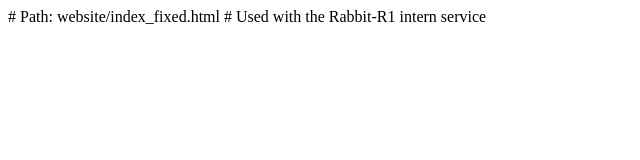
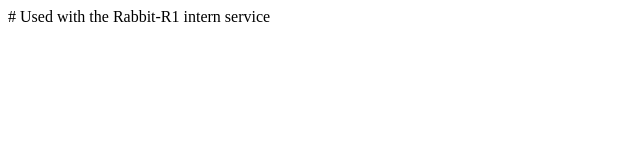
Before and after one commit to PACKATTACK93/neural-ai-website, a plain HTML site: page index.html in a window 1280 px wide. Shown: the whole page, without its empty margins (0-640 px from the left). Drawn offline with Linux system fonts and the light colour scheme.

Commit message:
got rid of path name

```diff
--- a/index.html
+++ b/index.html
@@ -19,7 +19,6 @@
   </body>
   </html>
 
-  # Path: website/index_fixed.html
   # Used with the Rabbit-R1 intern service
     <a href="https://lazy-sapphire-sloth.intern.rabbitos.app">
    <a href="https://hole.rabbit.tech/">
```
